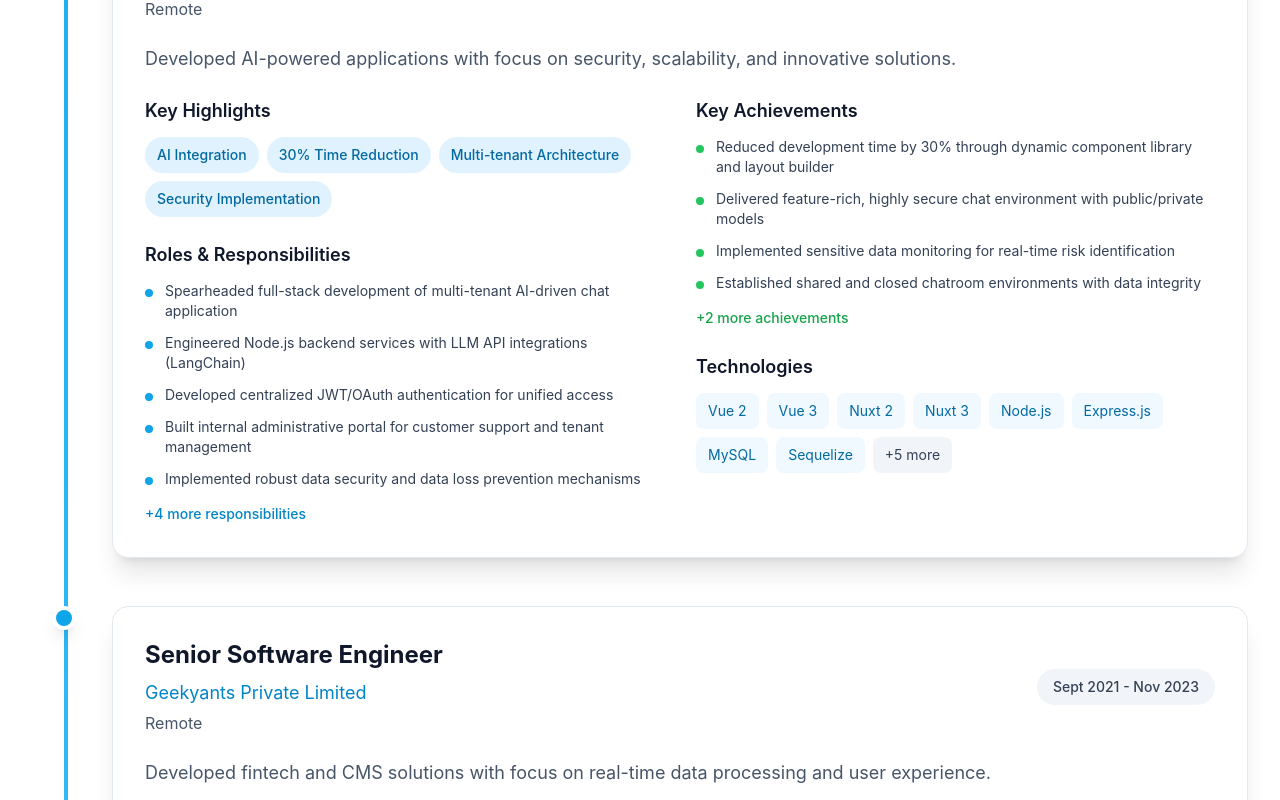
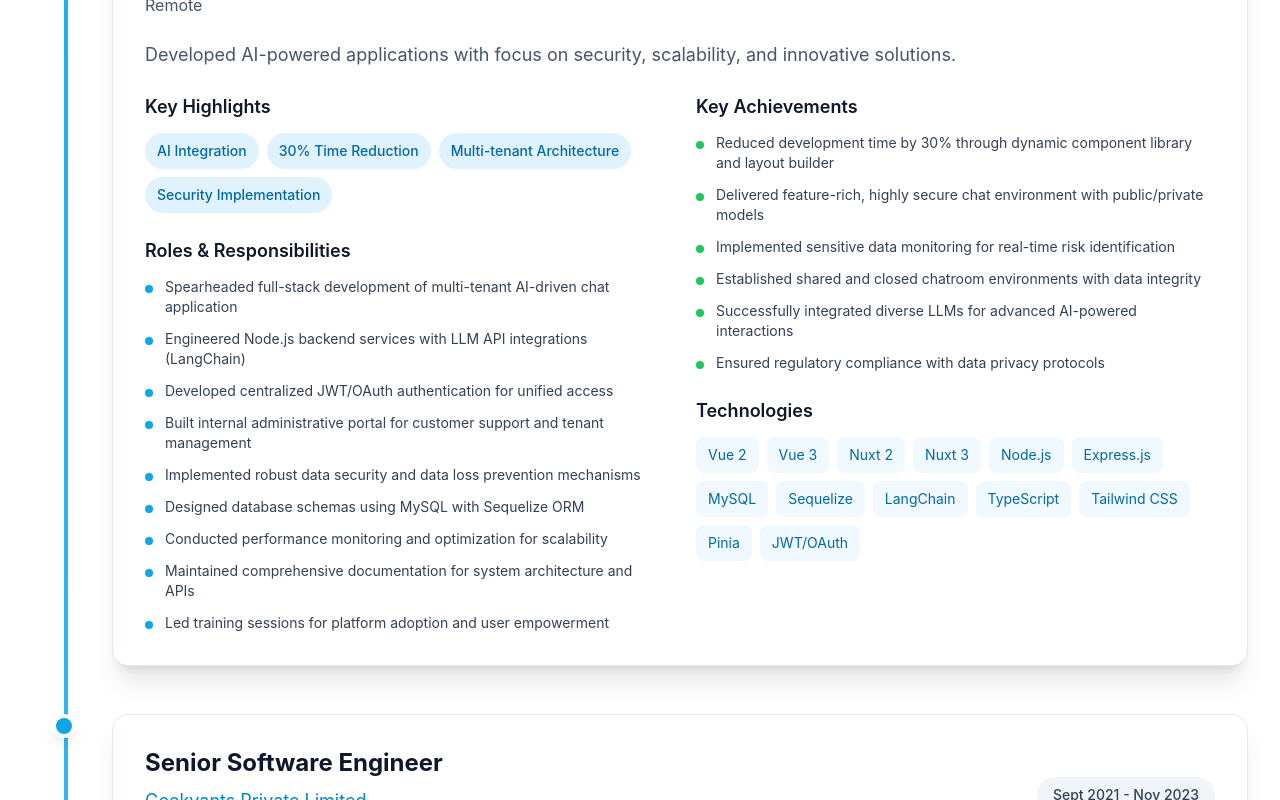
Before and after one commit to dev-1603/portfolio, a SvelteKit app: page /work-experience in a window 1280 px wide. Shown: the part 1840-2640 px from the top of the page. Built offline with nearby package versions, Linux system fonts and the light colour scheme.

Commit message:
Increase display limits for roles, achievements, and technologies in work experience section: Update Svelte component to show more items by default, enhancing user experience and visibility of information.

```diff
--- a/src/routes/work-experience/+page.svelte
+++ b/src/routes/work-experience/+page.svelte
@@ -158,13 +158,13 @@
                       <div>
                         <h4 class="font-semibold text-dark-900 dark:text-white mb-3 text-lg">Roles & Responsibilities</h4>
                         <ul class="space-y-3">
-                          {#each job.roles.slice(0, isSectionExpanded(job.id || index.toString(), 'roles') ? job.roles.length : 5) as role}
+                          {#each job.roles.slice(0, isSectionExpanded(job.id || index.toString(), 'roles') ? job.roles.length : 15) as role}
                             <li class="flex items-start group/item">
                               <div class="w-2 h-2 bg-primary-500 rounded-full mt-2 mr-3 flex-shrink-0 group-hover/item:scale-150 transition-transform duration-200"></div>
                               <span class="text-sm text-dark-700 dark:text-dark-300 group-hover/item:text-primary-600 dark:group-hover/item:text-primary-400 transition-colors duration-200">{role}</span>
                             </li>
                           {/each}
-                          {#if job.roles.length > 5}
+                          {#if job.roles.length > 15}
                             <li>
                               <button
                                 class="w-full text-left text-sm text-primary-600 dark:text-primary-400 font-medium hover:text-primary-700 dark:hover:text-primary-300 transition-colors duration-200 cursor-pointer"
@@ -183,13 +183,13 @@
                       <div>
                         <h4 class="font-semibold text-dark-900 dark:text-white mb-3 text-lg">Key Achievements</h4>
                         <ul class="space-y-3">
-                          {#each job.achievements.slice(0, isSectionExpanded(job.id || index.toString(), 'achievements') ? job.achievements.length : 4) as achievement}
+                          {#each job.achievements.slice(0, isSectionExpanded(job.id || index.toString(), 'achievements') ? job.achievements.length : 15) as achievement}
                             <li class="flex items-start group/item">
                               <div class="w-2 h-2 bg-green-500 rounded-full mt-2 mr-3 flex-shrink-0 group-hover/item:scale-150 transition-transform duration-200"></div>
                               <span class="text-sm text-dark-700 dark:text-dark-300 group-hover/item:text-green-600 dark:group-hover/item:text-green-400 transition-colors duration-200">{achievement}</span>
                             </li>
                           {/each}
-                          {#if job.achievements.length > 4}
+                          {#if job.achievements.length > 15}
                             <li>
                               <button
                                 class="w-full text-left text-sm text-green-600 dark:text-green-400 font-medium hover:text-green-700 dark:hover:text-green-300 transition-colors duration-200 cursor-pointer"
@@ -205,14 +205,14 @@
                       <div>
                         <h4 class="font-semibold text-dark-900 dark:text-white mb-3 text-lg">Technologies</h4>
                         <div class="flex flex-wrap gap-2">
-                          {#each job.technologies.slice(0, 8) as tech}
+                          {#each job.technologies.slice(0, 25) as tech}
                             <span class="px-3 py-2 bg-primary-50 dark:bg-primary-900/20 text-primary-700 dark:text-primary-300 text-sm rounded-lg hover:bg-primary-100 dark:hover:bg-primary-900/40 transition-colors duration-200 cursor-pointer">
                               {tech}
                             </span>
                           {/each}
-                          {#if job.technologies.length > 8}
+                          {#if job.technologies.length > 25}
                             <span class="px-3 py-2 bg-dark-100 dark:bg-dark-800 text-dark-700 dark:text-dark-300 text-sm rounded-lg hover:bg-dark-200 dark:hover:bg-dark-700 transition-colors duration-200 cursor-pointer">
-                              +{job.technologies.length - 8} more
+                              +{job.technologies.length - 25} more
                             </span>
                           {/if}
                         </div>
```
